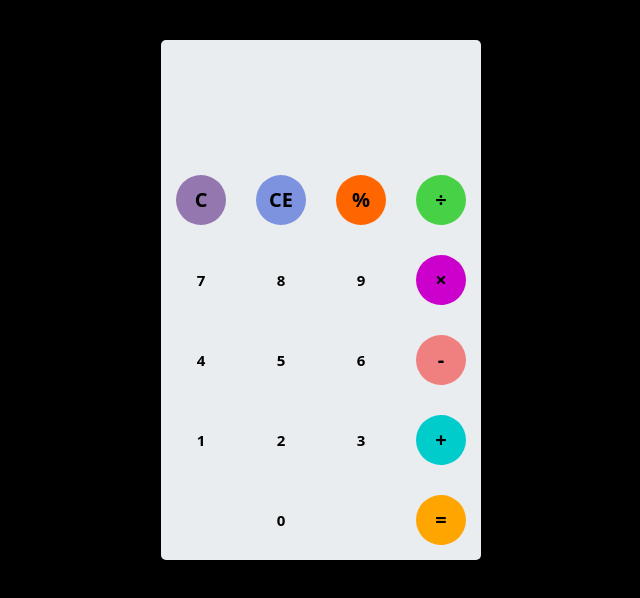
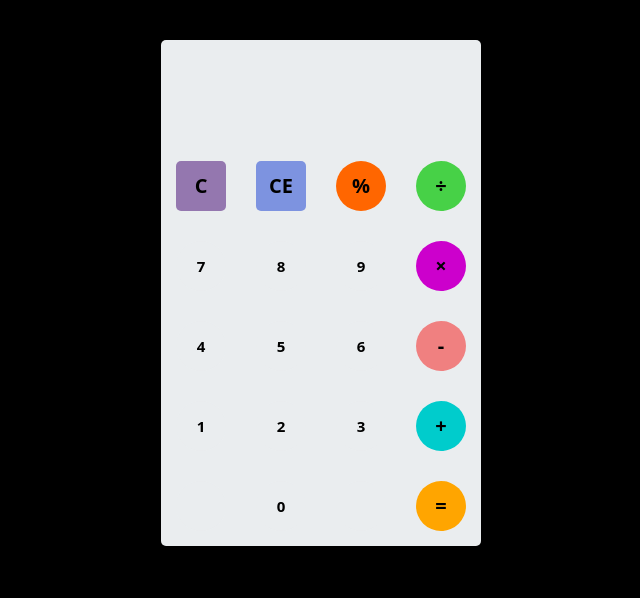
Before and after one commit to RajShashwat/Calculator, a plain HTML site: page index.html in a window 1280 px wide. Shown: the whole page, without its empty margins (319-959 px from the left). Drawn offline with Linux system fonts and the light colour scheme; files whose address does not match are found by name.

Commit message:
Update style.css

```diff
--- a/assets/css/style.css
+++ b/assets/css/style.css
@@ -11,17 +11,11 @@ body {
 
 #calculator {
   width: 320px;
-  height: 520px;
   background-color: #eaedef;
   margin: 0 auto;
   top: 20px;
   position: relative;
   border-radius: 5px;
-  box-shadow: 0 4px 8px 0 rgba(0, 0, 0, 0.2), 0 6px 20px 0 rgba(0, 0, 0, 0.19);
-}
-
-#result {
-  height: 120px;
 }
 
 #history {
@@ -78,11 +72,13 @@ body {
 button:nth-child(1) {
   font-size: 20px;
   background-color: #9477af;
+  border-radius: 10%;
 }
 
 button:nth-child(2) {
   font-size: 20px;
   background-color: #7d93e0;
+  border-radius: 10%;
 }
 
 button:nth-child(3) {
```
